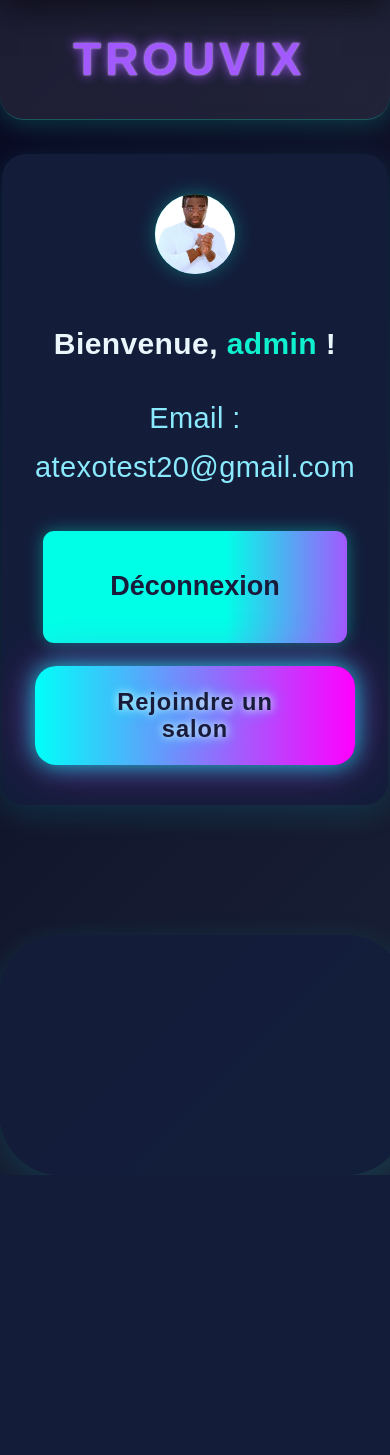
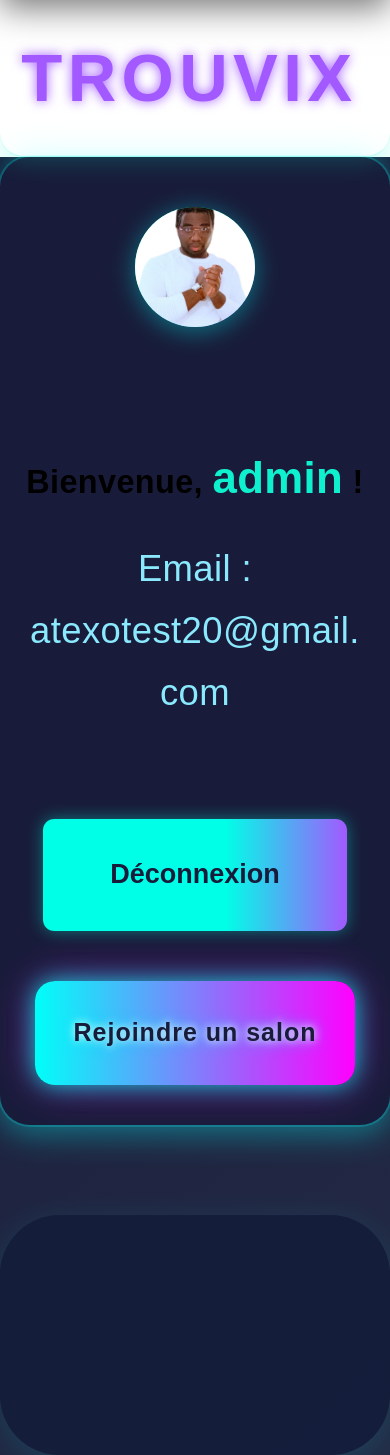
Before and after one commit to elfried-git/trouvix, a PHP site: page /notify/pages/espace-membre.php in a window 390 px wide; the page is wider, and only the part inside the window is pictured. Before the commit the page ends 1175 px from the top of that part, so only its background shows below. Run offline with PHP 8.4, Linux system fonts and the light colour scheme; a user stored in the database is signed in; data comes from the database, SQL or seed files in the repository.

Commit message:
Refactor user interface for mobile responsiveness; enhance VOD popin functionality and improve language section layout

```diff
--- a/pages/espace-membre.php
+++ b/pages/espace-membre.php
@@ -34,7 +34,6 @@ $user_email = $_SESSION['user_email'];
                     <li><a href="../index.html#contact">Contact</a></li>
                         <li id="menu-user-icon" style="display:flex;align-items:center;gap:0.4em;">
                             <a href="espace-membre.php" title="Espace membre" style="display:flex;align-items:center;gap:0.4em;">
-                                <span style="font-size:1.5em;">👤</span>
                                 <span id="menu-user-nom" style="font-size:1em;">
                                     <?php echo htmlspecialchars($user_nom); ?>
                                 </span>
--- a/pages/tv-replay.html
+++ b/pages/tv-replay.html
@@ -21,10 +21,7 @@
           <li><a href="tv-replay.html">TV / Replay</a></li>
           <li id="menu-user-icon" style="display:none">
             <a href="espace-membre.php" title="Espace membre" style="display:flex;align-items:center;gap:0.4em;">
-              <span style="font-size:1.5em;">👤</span>
-              <span id="menu-user-nom" style="font-size:1em;">
-                <?php session_start(); if(isset($_SESSION['user_nom'])) echo htmlspecialchars($_SESSION['user_nom']); ?>
-              </span>
+              <!-- Icône et nom utilisateur masqués sur mobile -->
             </a>
           </li>
           <li id="menu-login-link"><a href="../auth/login.html">Connexion</a></li>
--- a/style.css
+++ b/style.css
@@ -1,3 +1,133 @@
+@media (max-width: 600px) {
+  html, body {
+    width: 100vw !important;
+    min-height: 100vh !important;
+    margin: 0 !important;
+    padding: 0 !important;
+    box-sizing: border-box;
+    overflow-x: hidden !important;
+  }
+  .client-space-container {
+    min-height: 100vh !important;
+    width: 100vw !important;
+    padding: 0 !important;
+    margin: 0 !important;
+    box-sizing: border-box;
+    display: flex !important;
+    flex-direction: column !important;
+    align-items: stretch !important;
+    justify-content: flex-start !important;
+  }
+  .profile-card {
+    min-width: 0 !important;
+    max-width: 100vw !important;
+    width: 100vw !important;
+    border-radius: 0 !important;
+    padding: 2em 0.5em 2em 0.5em !important;
+    margin-bottom: 1em !important;
+    box-sizing: border-box;
+  }
+  .client-space-content {
+    max-width: 100vw !important;
+    width: 100vw !important;
+    min-width: 0 !important;
+    border-radius: 0 !important;
+    padding: 2em 0.5em 2em 0.5em !important;
+    box-sizing: border-box;
+  }
+  .profile-info, .profile-email, .profile-name {
+    font-size: 1.15em !important;
+    text-align: center !important;
+    word-break: break-word;
+  }
+  .profile-avatar {
+    width: 90px !important;
+    height: 90px !important;
+    margin-bottom: 1.2em !important;
+  }
+  .btn-main, .btn-join-salon {
+    font-size: 1.1em !important;
+    padding: 1em 0 !important;
+    width: 100% !important;
+    margin-top: 1em !important;
+    box-sizing: border-box;
+  }
+}
+@media (max-width: 600px) {
+  .client-space-container {
+    padding-top: 0 !important;
+    min-height: 100vh !important;
+    width: 100vw !important;
+    box-sizing: border-box;
+  }
+  .profile-card {
+    min-width: 0 !important;
+    max-width: 100vw !important;
+    width: 100vw !important;
+    border-radius: 0 !important;
+    padding: 2.5em 0.5em 2em 0.5em !important;
+    margin-bottom: 1.2em !important;
+    box-sizing: border-box;
+  }
+  .client-space-content {
+    max-width: 100vw !important;
+    width: 100vw !important;
+    min-width: 0 !important;
+    border-radius: 0 !important;
+    padding: 2em 0.5em 2em 0.5em !important;
+    box-sizing: border-box;
+  }
+  .profile-info, .profile-email, .profile-name {
+    font-size: 1.15em !important;
+    text-align: center !important;
+    word-break: break-word;
+  }
+  .profile-avatar {
+    width: 90px !important;
+    height: 90px !important;
+    margin-bottom: 1.2em !important;
+  }
+  .btn-main, .btn-join-salon {
+    font-size: 1.1em !important;
+    padding: 1em 0 !important;
+    width: 100% !important;
+    margin-top: 1em !important;
+    box-sizing: border-box;
+  }
+}
+@media (max-width: 600px) {
+  #menu-user-icon,
+  #menu-user-nom,
+  .user-name-large,
+  .user-avatar-icon {
+    display: none !important;
+  }
+}
+/* Cacher nom et icône utilisateur sur mobile, page d'accueil */
+@media (max-width: 600px) {
+  #menu-user-icon, #menu-user-nom, .user-name-large {
+    display: none !important;
+  }
+  #main-nav.menu-open #menu-user-icon, #main-nav.menu-open #menu-user-nom, #main-nav.menu-open .user-name-large {
+    display: flex !important;
+  }
+}
+@media (max-width: 600px) {
+  #menu-user-icon, #menu-user-nom {
+    display: none !important;
+  }
+  #main-nav.menu-open #menu-user-icon, #main-nav.menu-open #menu-user-nom {
+    display: flex !important;
+  }
+}
+@media (max-width: 600px) {
+  #menu-user-icon, #menu-user-nom, .user-name-large {
+    display: none !important;
+  }
+  #main-nav.open #menu-user-icon, #main-nav.open #menu-user-nom, #main-nav.open .user-name-large {
+    display: flex !important;
+  }
+}
 /* Responsive pour espace-membre.php */
 @media (max-width: 600px) {
   .client-space-content {
@@ -398,19 +528,54 @@
   text-decoration: none;
 }
 
-@media (min-width: 701px) {
-  .burger {
-    display: none !important;
-    visibility: hidden !important;
-    pointer-events: none !important;
-    position: absolute !important;
-    left: -9999px !important;
+@media (max-width: 600px) {
+  .profile-card, .client-space-content {
+    min-width: unset;
+    padding: 1.2rem 0.3rem;
+    margin-bottom: 1.2rem;
+  }
+  .client-space-content {
+    max-width: 100vw !important;
+    width: 100vw !important;
+    min-width: 0 !important;
+    border-radius: 1.2em !important;
+    font-size: 1em !important;
+  }
+  .logo-text {
+    font-size: 2em !important;
+    letter-spacing: 0.08em;
+    margin-bottom: 0.2em;
+  }
+  h2, h3 {
+    font-size: 1.2em !important;
+    margin-bottom: 0.7em !important;
+  }
+  .profile-name {
+    font-size: 1.1em !important;
+    margin-bottom: 0.5em !important;
+  }
+  .main-nav ul {
+    flex-direction: column;
+    gap: 0.5em;
+  }
+  .main-nav li {
+    font-size: 1em !important;
+    margin-bottom: 0.3em;
+  }
+  .btn-main, .btn-join-salon {
+    font-size: 1em !important;
+    padding: 0.7em 1.2em !important;
+    margin-top: 0.7em !important;
+  }
+  .header-row {
+    flex-direction: column;
+    align-items: flex-start;
+    gap: 0.5em;
+  }
+  .client-space-container {
+    padding-top: 2vh !important;
   }
 }
-
-/* --- Ajout du bouton de fermeture du menu burger --- */
-.close-menu {
-  display: none;
 
   footer nav {
     display: flex;
@@ -470,40 +635,80 @@
 }
 
 @media (max-width: 700px) {
-  .burger {
-    display: flex;
+  .client-space-container {
+    min-height: 100vh !important;
+    width: 100vw !important;
+    margin: 0 !important;
+    padding: 0 !important;
+    display: flex !important;
+    align-items: center !important;
+    justify-content: center !important;
+    background: linear-gradient(135deg, #181c3a 0%, #232a45 100%) !important;
   }
-
-  .main-nav {
-    position: fixed;
-
-    header {
-      background: var(--glass);
-      box-shadow: 0 4px 24px 0 #0ff1ce33;
-      padding: 0.3rem 0.6rem 0.3rem 0.6rem;
-      position: sticky;
-      top: 0;
-      z-index: 10;
-      border-bottom: 1.5px solid #0ff1ce44;
-      backdrop-filter: blur(10px);
-      border-radius: 0 0 1.5rem 1.5rem;
-    }
-
-    .header-row {
-      display: flex;
-      align-items: center;
-      justify-content: flex-start;
-      flex-direction: row;
-    }
-
-    .logo {
-      font-size: 2.1rem;
-      font-weight: 900;
-      color: #a259ff;
-      letter-spacing: 0.13em;
-      text-shadow: 0 0 12px #a259ff, 0 0 2px #fff;
-      text-transform: uppercase;
-      padding: 0.15em 0.5em;
+  .profile-card {
+    width: 100vw !important;
+    max-width: 480px !important;
+    min-height: 80vh !important;
+    margin: 0 auto !important;
+    padding: 2.5em 1.2em 2em 1.2em !important;
+    border-radius: 1.5em !important;
+    box-shadow: 0 8px 32px 0 #00fff966, 0 0 0 2px #00fff933 !important;
+    background: #181c3a !important;
+    display: flex !important;
+    flex-direction: column !important;
+    align-items: center !important;
+    justify-content: center !important;
+    box-sizing: border-box;
+  }
+  .profile-avatar {
+    width: 120px !important;
+    height: 120px !important;
+    margin-bottom: 2em !important;
+    border-radius: 50% !important;
+    box-shadow: 0 4px 24px #00fff966 !important;
+  }
+  .profile-info, .profile-email, .profile-name {
+    font-size: 1.25em !important;
+    text-align: center !important;
+    word-break: break-word;
+    margin-bottom: 1.2em !important;
+  }
+  .btn-main, .btn-join-salon {
+    font-size: 1.15em !important;
+    padding: 1.2em 0 !important;
+    width: 100% !important;
+    margin-top: 1.5em !important;
+    box-sizing: border-box;
+    border-radius: 0.8em !important;
+  }
+}
+  .client-space-content {
+    max-width: 100vw !important;
+    width: 100vw !important;
+    min-width: 0 !important;
+    border-radius: 0 !important;
+    padding: 4em 1em 4em 1em !important;
+    box-sizing: border-box;
+  }
+  .profile-info, .profile-email, .profile-name {
+    font-size: 1.35em !important;
+    text-align: center !important;
+    word-break: break-word;
+    margin-bottom: 1.2em !important;
+  }
+  .profile-avatar {
+    width: 120px !important;
+    height: 120px !important;
+    margin-bottom: 2em !important;
+  }
+  .btn-main, .btn-join-salon {
+    font-size: 1.25em !important;
+    padding: 1.5em 0 !important;
+    width: 100% !important;
+    margin-top: 2em !important;
+    box-sizing: border-box;
+  }
+}
       border-radius: 1.2em;
       background: none;
       border: none;
```
Also changed, not shown: index.html (+102 -3 lines), page-apprentissage-langues/index.html (+3 -32 lines).
